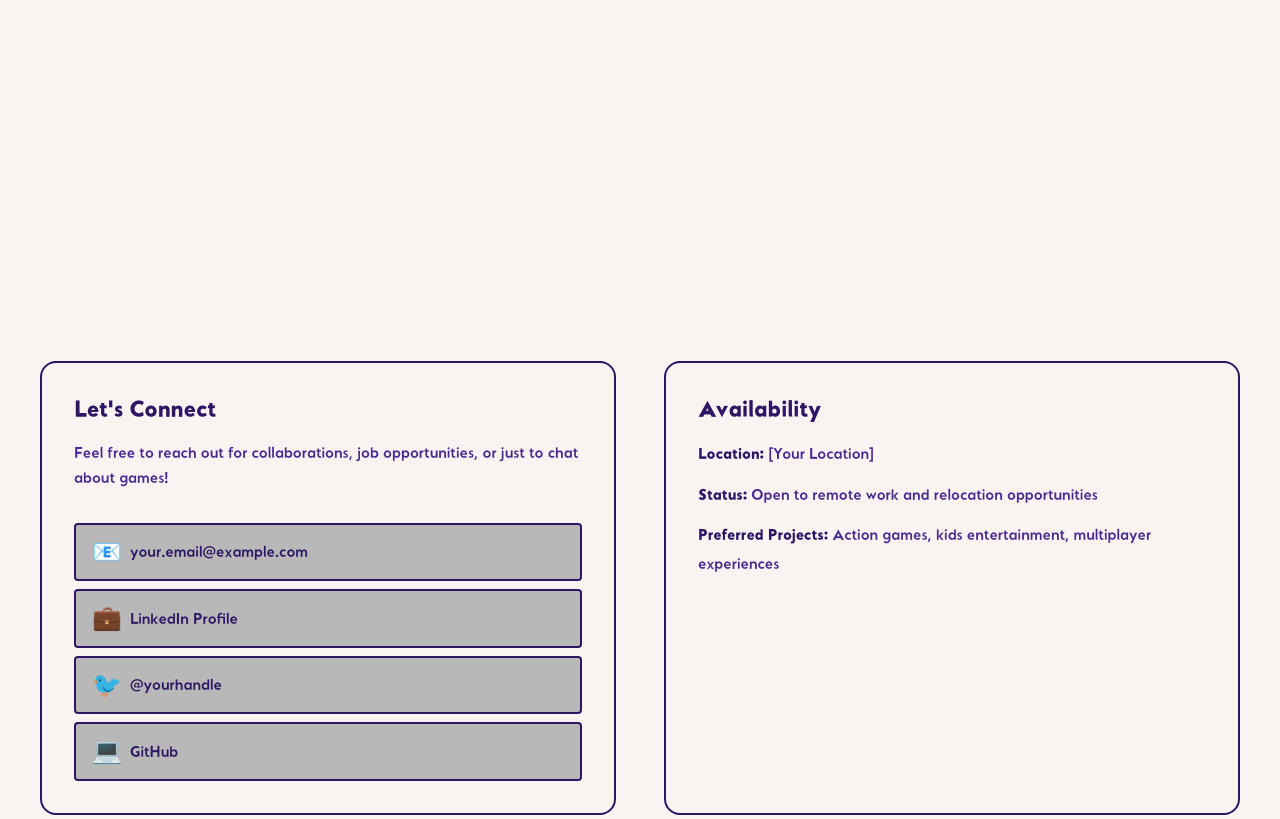
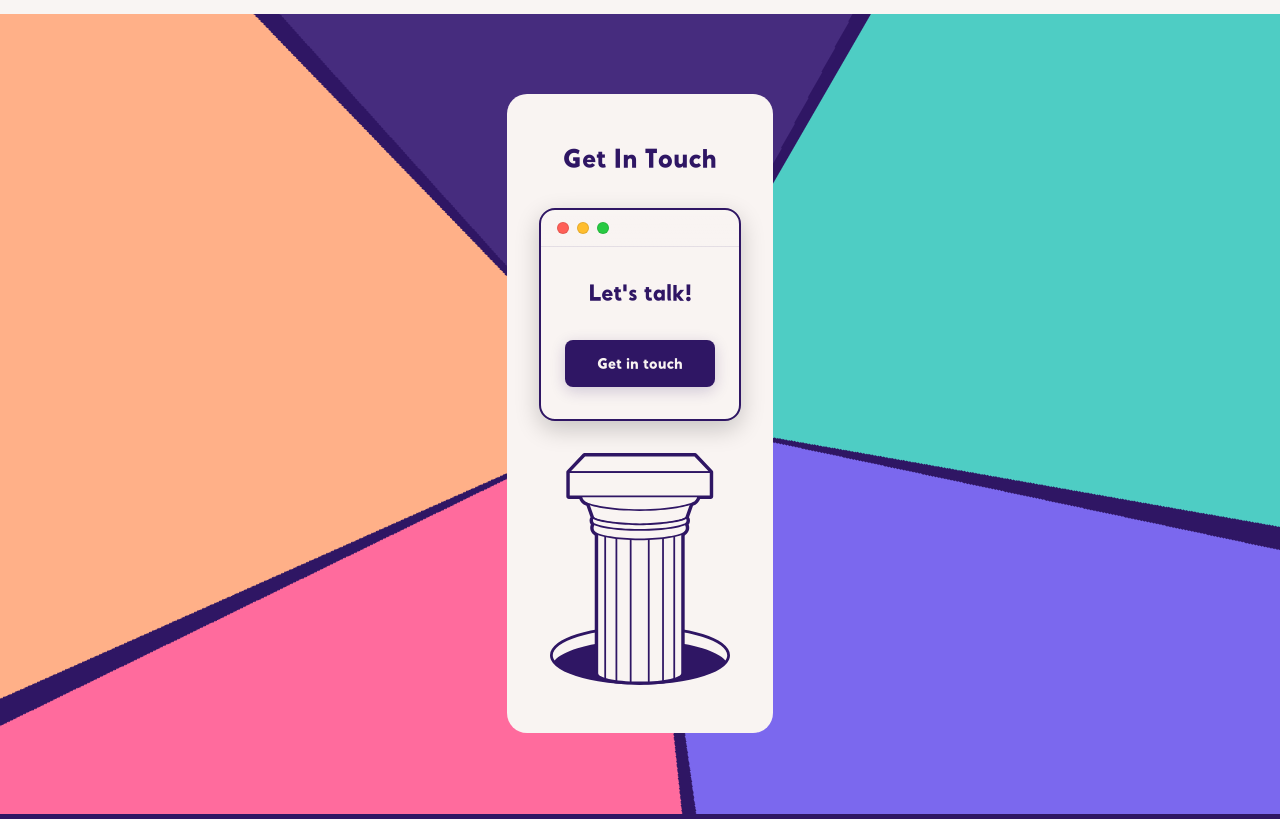
Before and after one commit to andreusama/portfolio, a plain HTML site: page index.html in a window 1280 px wide. Shown: the part 7220-8039 px from the top of the page. Drawn offline with Linux system fonts and the light colour scheme.

Commit message:
main #comment New iteration

```diff
--- a/css/variables.css
+++ b/css/variables.css
@@ -15,6 +15,7 @@
     --color-accent-purple: #7B68EE;     /* Purple */
     --color-accent-pink: #FF6B9D;       /* Pink/Coral */
     --color-accent-orange: #FFB088;     /* Orange/Peach */
+    --color-accent-indigo: #462C7E;     /* Indigo/Deep Purple */
 
     /* Component Colors - Using Base Palette */
     --color-primary: #2F1664;           /* Base dark purple */
--- a/index.html
+++ b/index.html
@@ -946,18 +946,55 @@
             </div>
         </section>
 
-        <!-- Contact Section -->
-        <section id="contact" class="section section--contact">
+        <!-- Final CTA Section with Roulette -->
+        <section id="final-cta" class="section section--final-cta">
             <div class="section__container">
-                <h2 class="section__title">Get In Touch</h2>
-                <p class="section__subtitle">I'm always interested in hearing about new opportunities, collaborations, and interesting game projects.</p>
+                <div class="final-cta__content">
+                    <div class="cloud-container cloud-container--final">
+                        <h2 class="final-cta__title">Get In Touch</h2>
 
-                <div class="contact-grid">
-                    <div class="contact-info">
-                        <h3 class="contact-info__title">Let's Connect</h3>
-                        <p class="contact-info__description">Feel free to reach out for collaborations, job opportunities, or just to chat about games!</p>
+                        <div class="final-cta__window-column">
+                            <div class="final-window">
+                                <div class="final-window__titlebar">
+                                    <div class="macos-dots">
+                                        <span class="macos-dot macos-dot--red"></span>
+                                        <span class="macos-dot macos-dot--yellow"></span>
+                                        <span class="macos-dot macos-dot--green"></span>
+                                    </div>
+                                </div>
+                                <div class="final-window__content">
+                                    <h3 class="final-window__text">Let's talk!</h3>
+                                    <button class="btn btn--primary btn--final" data-open-window="contact">
+                                        <span class="btn__circle"></span>
+                                        <span class="btn__circle"></span>
+                                        <span class="btn__circle"></span>
+                                        <span class="btn__circle"></span>
+                                        Get in touch
+                                    </button>
+                                </div>
+                            </div>
+                            <img src="column.svg" alt="Decorative column" class="final-cta__column">
+                        </div>
+                    </div>
+                </div>
+            </div>
+        </section>
 
-                        <div class="contact-links">
+        <!-- Contact Modal Window -->
+        <div class="modal-overlay" data-modal="contact">
+            <section class="window window--modal" data-window="contact">
+                <div class="window__titlebar">
+                    <span class="window__title">Contact.txt</span>
+                    <div class="window__controls">
+                        <button class="window__control window__control--close" data-close-modal="contact">×</button>
+                    </div>
+                </div>
+                <div class="window__content">
+                    <div class="contact-modal">
+                        <h2 class="contact-modal__title">Let's Connect</h2>
+                        <p class="contact-modal__description">Feel free to reach out for collaborations, job opportunities, or just to chat about games!</p>
+
+                        <div class="contact-modal__links">
                             <a href="mailto:your.email@example.com" class="contact-link">
                                 <span class="contact-link__icon">📧</span>
                                 <span class="contact-link__text">your.email@example.com</span>
@@ -975,17 +1012,17 @@
                                 <span class="contact-link__text">GitHub</span>
                             </a>
                         </div>
-                    </div>
 
-                    <div class="contact-availability">
-                        <h3 class="contact-availability__title">Availability</h3>
-                        <p><strong>Location:</strong> [Your Location]</p>
-                        <p><strong>Status:</strong> Open to remote work and relocation opportunities</p>
-                        <p><strong>Preferred Projects:</strong> Action games, kids entertainment, multiplayer experiences</p>
+                        <div class="contact-modal__availability">
+                            <h3>Availability</h3>
+                            <p><strong>Location:</strong> [Your Location]</p>
+                            <p><strong>Status:</strong> Open to remote work and relocation opportunities</p>
+                            <p><strong>Preferred Projects:</strong> Action games, kids entertainment, multiplayer experiences</p>
+                        </div>
                     </div>
                 </div>
-            </div>
-        </section>
+            </section>
+        </div>
 
     </main>
 
```
